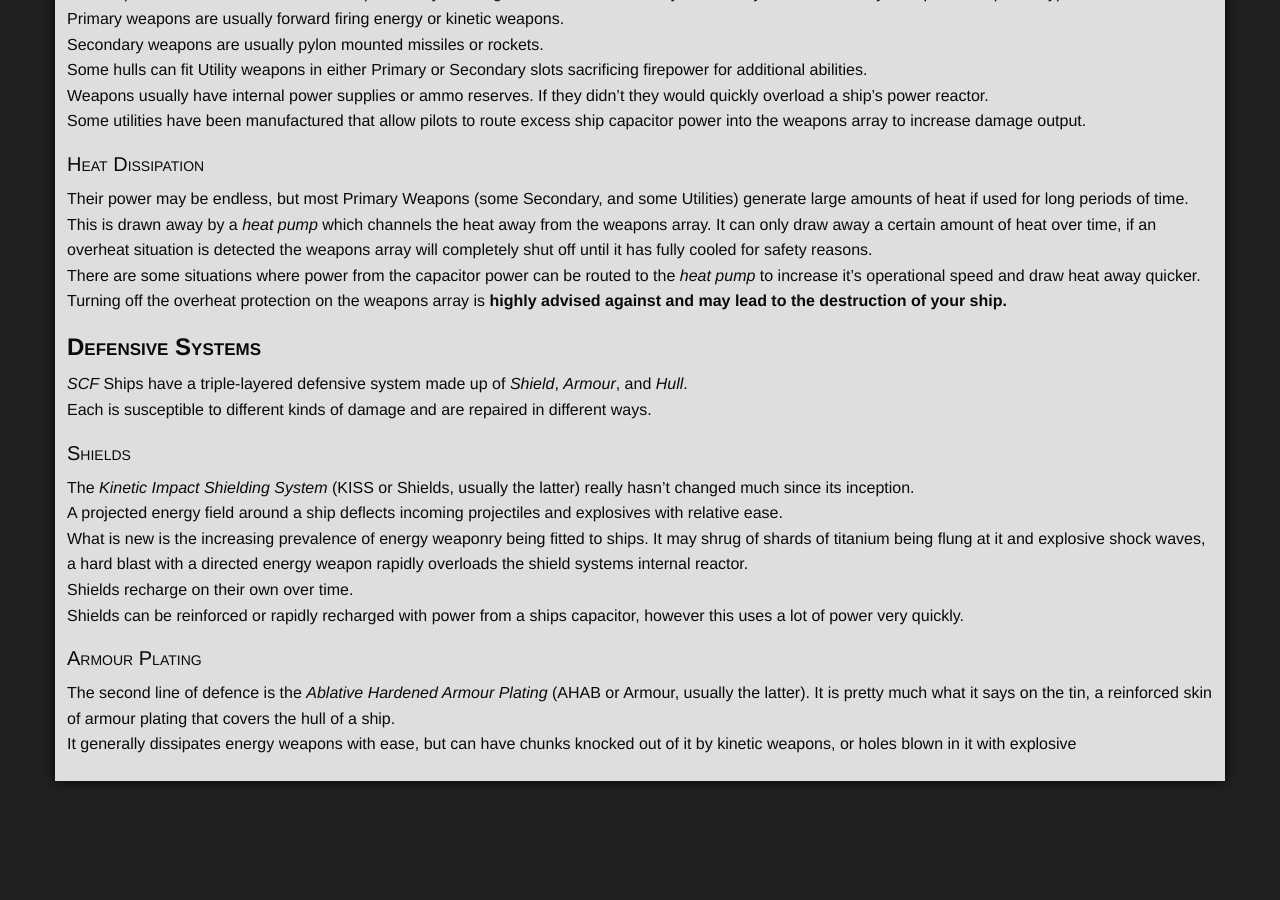
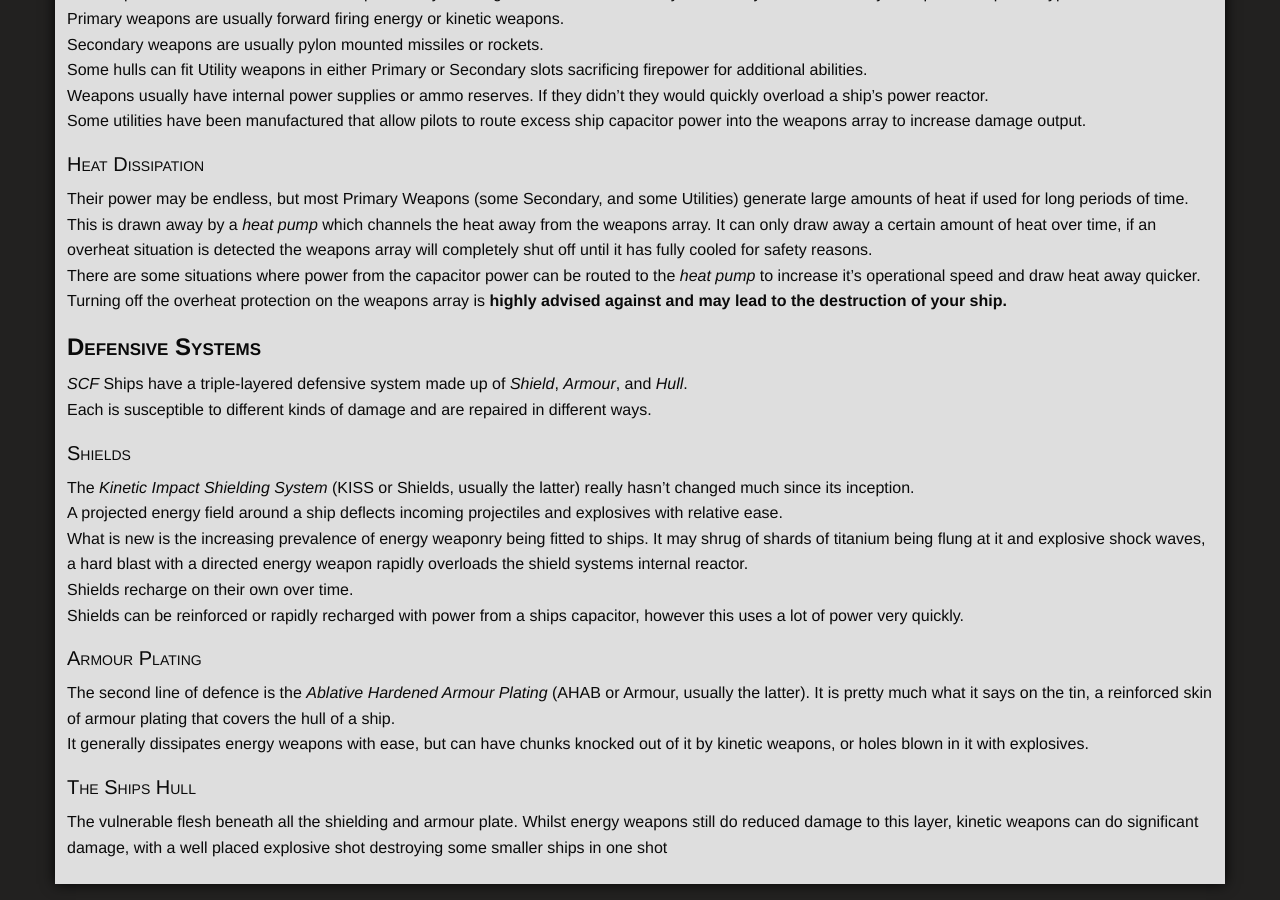
Before and after one commit to ori-sky/polar-space, a Jekyll site: the page built from designs/ships.md, in a window 1280 px wide and 900 px high, scrolled down 1069 px. Built offline with Jekyll 4.4.1, drawn with Linux system fonts in a browser that asks for light colours; nearby versions of some CDN libraries; some web fonts are replaced; our own code applies the rules of GitHub Pages for plain Markdown files; library files that are not in the unit come from our copies; before the commit the page ends 1866 px from its top, so only the background shows below that.

Commit message:
designs/ships.md updated from https://stackedit.io/

```diff
--- a/designs/ships.md
+++ b/designs/ships.md
@@ -51,9 +51,11 @@ Shields recharge on their own over time.
 Shields can be reinforced or rapidly recharged with power from a ships capacitor, however this uses a lot of power very quickly.
 ### Armour Plating
 The second line of defence is the *Ablative Hardened Armour Plating* (AHAB or Armour, usually the latter). It is pretty much what it says on the tin, a reinforced skin of armour plating that covers the hull of a ship.
-It generally dissipates energy weapons with ease, but can have chunks knocked out of it by kinetic weapons, or holes blown in it with explosive
+It generally dissipates energy weapons with ease, but can have chunks knocked out of it by kinetic weapons, or holes blown in it with explosives.
+### The Ships Hull
+The vulnerable flesh beneath all the shielding and armour plate. Whilst energy weapons still do reduced damage to this layer, kinetic weapons can do significant damage, with a well placed explosive shot destroying some smaller ships in one shot
 <!--stackedit_data:
 eyJwcm9wZXJ0aWVzIjoiZXh0ZW5zaW9uczpcbiAgcHJlc2V0Oi
-BnZm1cbiIsImhpc3RvcnkiOlstMTgwOTcwMzQ5LC0xMDM0MDI1
+BnZm1cbiIsImhpc3RvcnkiOlstOTQxMTAxMTE4LC0xMDM0MDI1
 OTE3XX0=
 -->
```
